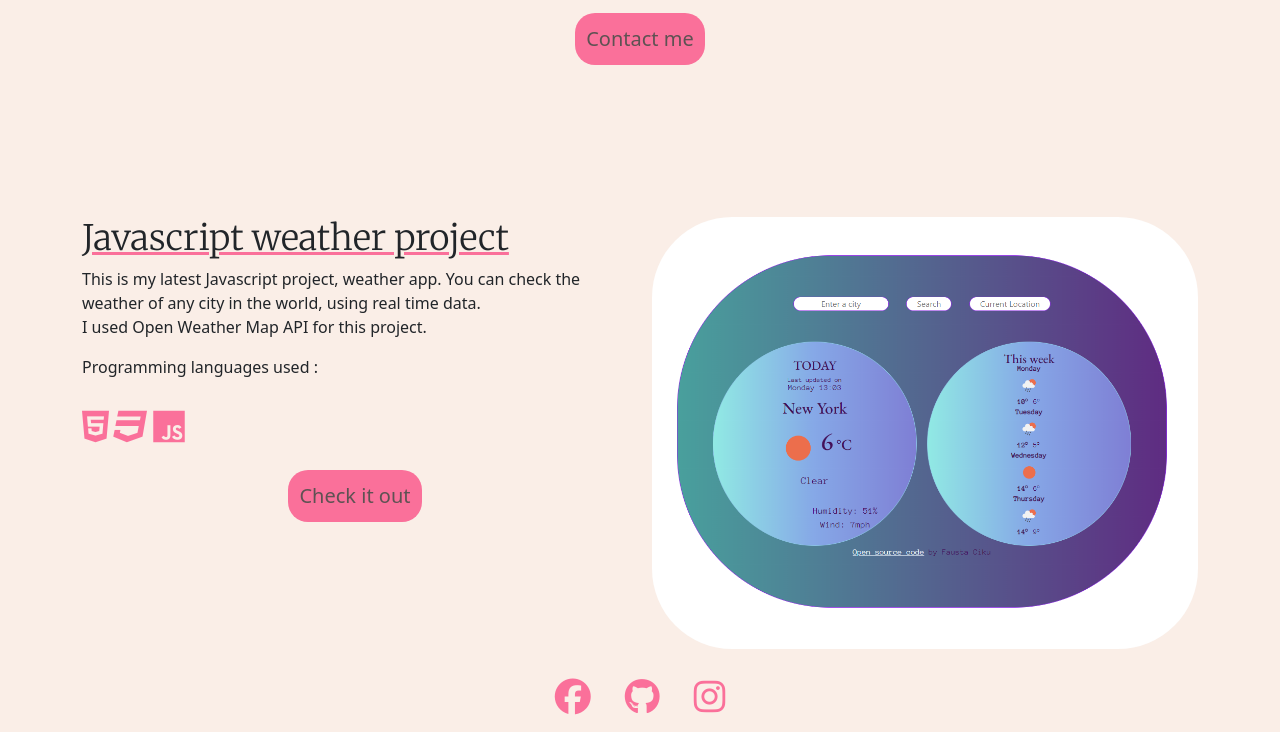
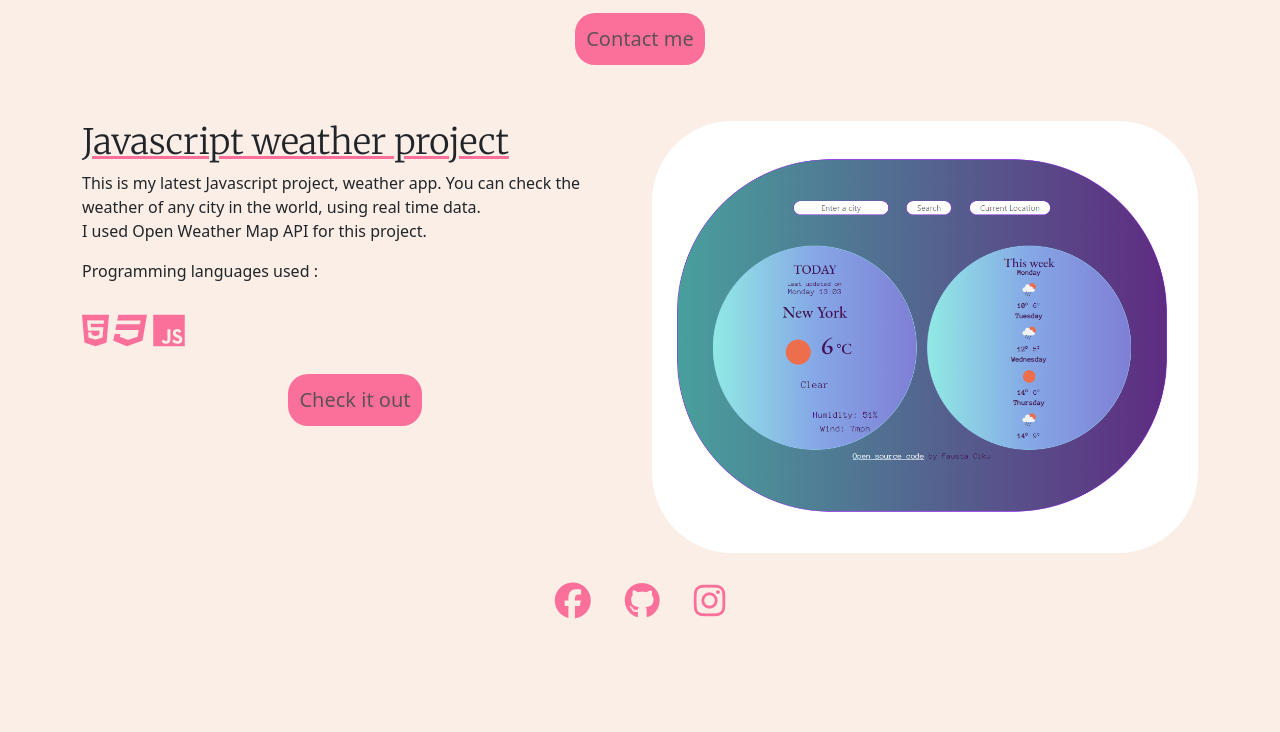
Before and after one commit to faustaciku/my-portfolio-project, a plain HTML site: page index.html in a window 1280 px wide. Shown: the part 567-1299 px from the top of the page. After the commit the page ends 1203 px from the top, so only its background shows below. Drawn offline with nearby package versions, Linux system fonts and the light colour scheme.

Commit message:
Updated a spacing

```diff
--- a/index.html
+++ b/index.html
@@ -79,7 +79,7 @@
       />
       <br />
       <a href="#" class="btn btn-branding mt-3 mb-2">Contact me</a>
-      <div class="container mt-5">
+      <div class="container mt-4">
         <div class="row">
           <div class="col-sm-6">
             <h3 class="mt-4 text-sm-start">Javascript weather project</h3>
```
